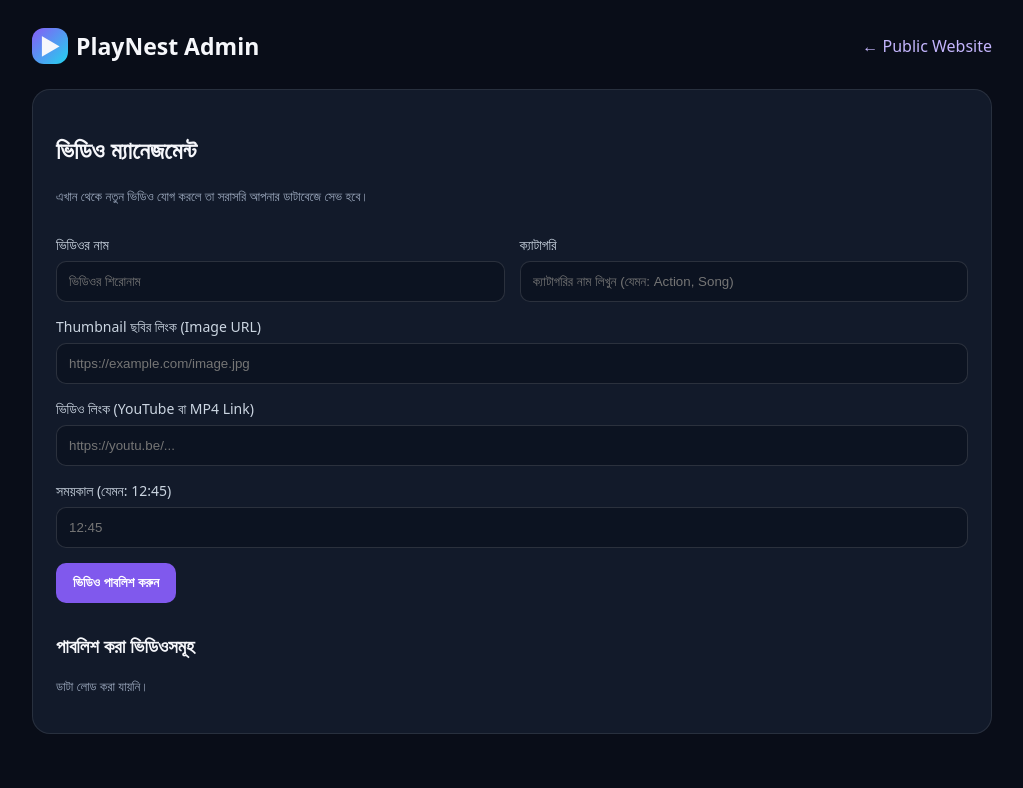
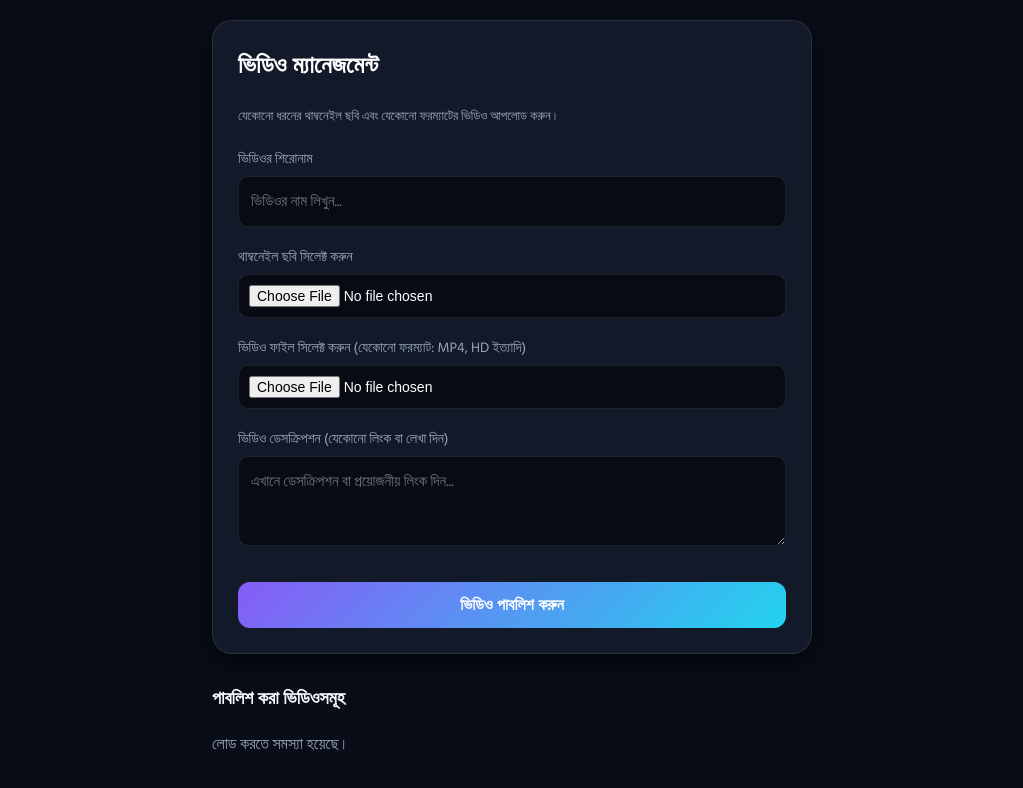
Before and after one commit to rjrubel121rj-netizen/PlayNest, a plain HTML site: page admin.html in a window 1280 px wide. Shown: the whole page, without its empty margins (128-1151 px from the left). Drawn offline with Linux system fonts and the light colour scheme; no server answers.

Commit message:
Refactor admin.html for improved structure and styling

```diff
--- a/admin.html
+++ b/admin.html
@@ -1,98 +1,154 @@
 <!DOCTYPE html>
-<html lang="bn"><head><meta charset="UTF-8"><meta name="viewport" content="width=device-width,initial-scale=1"><meta name="theme-color" content="#090d18"><title>PlayNest Admin</title>
+<html lang="bn">
+<head>
+<meta charset="UTF-8">
+<meta name="viewport" content="width=device-width,initial-scale=1">
+<title>PlayNest — অ্যাডমিন প্যানেল</title>
+<link href="https://fonts.googleapis.com/css2?family=Hind+Siliguri:wght@400;600;700&display=swap" rel="stylesheet">
 <style>
-*{box-sizing:border-box}body{margin:0;background:#090d18;color:#f6f7fb;font-family:system-ui,sans-serif}.wrap{max-width:1000px;margin:auto;padding:28px 20px}.top{display:flex;justify-content:space-between;align-items:center;gap:15px;flex-wrap:wrap}.brand{font-size:23px;font-weight:850}.brand span{display:inline-grid;place-items:center;background:linear-gradient(135deg,#875cf6,#22d3ee);width:36px;height:36px;border-radius:12px;margin-right:8px}.link{color:#c4b5fd;text-decoration:none}.panel{margin-top:25px;background:#121a2a;border:1px solid #ffffff18;border-radius:18px;padding:23px}.muted{color:#9ba8bd;font-size:13px;line-height:1.6}label{display:block;margin:15px 0 7px;color:#cbd5e1;font-size:14px}input{width:100%;padding:12px;border:1px solid #ffffff20;background:#0c1321;color:white;border-radius:10px}button{background:#8059ed;color:white;border:0;border-radius:10px;padding:12px 17px;font-weight:700;cursor:pointer;margin-top:15px}.row{display:grid;grid-template-columns:1fr 1fr;gap:15px}
-.video-item { background: #0c1321; padding: 12px; border-radius: 10px; margin-top: 10px; display: flex; justify-content: space-between; align-items: center; }
-.del-btn { background: #ef4444; padding: 6px 12px; font-size: 12px; margin: 0; }
-@media(max-width:600px){.row{grid-template-columns:1fr}}
-</style></head><body>
-<div class="wrap"><div class="top"><div class="brand"><span>▶</span>PlayNest Admin</div><a class="link" href="index.html">← Public Website</a></div>
-<section class="panel"><h1>ভিডিও ম্যানেজমেন্ট</h1><p class="muted">এখান থেকে নতুন ভিডিও যোগ করলে তা সরাসরি আপনার ডাটাবেজে সেভ হবে।</p>
-<div class="row"><div><label for="title">ভিডিওর নাম</label><input id="title" placeholder="ভিডিওর শিরোনাম"></div><div><label for="category">ক্যাটাগরি</label><input id="category" placeholder="ক্যাটাগরির নাম লিখুন (যেমন: Action, Song)"></div></div>
+:root{--bg:#090d18;--panel:#121a2a;--muted:#9ba8bd;--line:#ffffff18;--purple:#875cf6;--cyan:#22d3ee}
+*{box-sizing:border-box}
+body{margin:0;background:var(--bg);color:#f7f8fc;font-family:'Hind Siliguri',sans-serif;padding:20px}
+.wrap{max-width:600px;margin:auto}
+.box{background:var(--panel);border:1px solid var(--line);border-radius:20px;padding:25px;box-shadow:0 10px 30px #0009}
+h2{margin-top:0;font-size:24px;color:#fff}
+.form-group{margin-bottom:18px}
+label{display:block;margin-bottom:6px;font-size:14px;color:var(--muted)}
+input[type="text"], textarea {width:100%;padding:12px;background:#080b14;border:1px solid var(--line);border-radius:10px;color:#fff;font-size:15px;font-family:inherit}
+input[type="file"]{width:100%;padding:10px;background:#080b14;border:1px solid var(--line);border-radius:10px;color:#fff;font-size:14px}
+textarea{resize:vertical;height:90px}
+button{width:100%;padding:14px;background:linear-gradient(135deg,var(--purple),var(--cyan));border:0;border-radius:12px;color:#fff;font-size:16px;font-weight:700;cursor:pointer;margin-top:10px}
+button:hover{opacity:0.9}
+.video-list{margin-top:30px}
+.vid-item{background:#080b14;padding:15px;border-radius:12px;border:1px solid var(--line);margin-bottom:12px;display:flex;justify-content:space-between;align-items:center}
+.vid-info h4{margin:0 0 5px;font-size:16px}
+.vid-info p{margin:0;font-size:12px;color:var(--muted)}
+.del-btn{background:#ef4444;color:#fff;border:0;padding:8px 12px;border-radius:8px;cursor:pointer;font-size:13px}
+</style>
+</head>
+<body>
+<div class="wrap">
+<div class="box">
+<h2>ভিডিও ম্যানেজমেন্ট</h2>
+<p style="color:var(--muted);font-size:13px;margin-bottom:20px;">যেকোনো ধরনের থাম্বনেইল ছবি এবং যেকোনো ফরম্যাটের ভিডিও আপলোড করুন।</p>
 
-<label for="thumb">Thumbnail ছবির লিংক (Image URL)</label><input id="thumb" type="url" placeholder="https://example.com/image.jpg">
-<label for="videoUrl">ভিডিও লিংক (YouTube বা MP4 Link)</label><input id="videoUrl" type="url" placeholder="https://youtu.be/...">
-<label for="duration">সময়কাল (যেমন: 12:45)</label><input id="duration" type="text" placeholder="12:45">
+<div class="form-group">
+<label>ভিডিওর শিরোনাম</label>
+<input type="text" id="title" placeholder="ভিডিওর নাম লিখুন...">
+</div>
 
-<button type="button" onclick="uploadVideo()">ভিডিও পাবলিশ করুন</button>
-<div id="status" style="margin-top: 15px; color: #4ade80; font-size: 14px;"></div>
+<div class="form-group">
+<label>থাম্বনেইল ছবি সিলেক্ট করুন</label>
+<input type="file" id="thumbFile" accept="image/*">
+</div>
 
-<div style="margin-top: 30px;">
-    <h3>পাবলিশ করা ভিডিওসমূহ</h3>
-    <div id="videoList">লোড হচ্ছে...</div>
+<div class="form-group">
+<label>ভিডিও ফাইল সিলেক্ট করুন (যেকোনো ফরম্যাট: MP4, HD ইত্যাদি)</label>
+<input type="file" id="videoFile" accept="video/*">
 </div>
-</section></div>
+
+<div class="form-group">
+<label>ভিডিও ডেসক্রিপশন (যেকোনো লিংক বা লেখা দিন)</label>
+<textarea id="desc" placeholder="এখানে ডেসক্রিপশন বা প্রয়োজনীয় লিংক দিন..."></textarea>
+</div>
+
+<button id="uploadBtn">ভিডিও পাবলিশ করুন</button>
+</div>
+
+<div class="video-list">
+<h3 style="font-size:18px;">পাবলিশ করা ভিডিওসমূহ</h3>
+<div id="adminVideoList">লোড হচ্ছে...</div>
+</div>
+</div>
 
 <script>
-    // আপনার ফায়ারবেস ডাটাবেজ লিংকটি নিচে বসান (শেষে '/' রাখবেন না)
 const DB_URL = "https://playnest-f4c56-default-rtdb.firebaseio.com";
 
-    async function uploadVideo() {
+function convertToBase64(file) {
+    return new Promise((resolve, reject) => {
+        const reader = new FileReader();
+        reader.readAsDataURL(file);
+        reader.onload = () => resolve(reader.result);
+        reader.onerror = error => reject(error);
+    });
+}
+
+document.getElementById('uploadBtn').onclick = async () => {
     const title = document.getElementById('title').value.trim();
-        const category = document.getElementById('category').value.trim() || "General";
-        const thumb = document.getElementById('thumb').value.trim();
-        const videoUrl = document.getElementById('videoUrl').value.trim();
-        const duration = document.getElementById('duration').value.trim() || "05:00";
+    const thumbInput = document.getElementById('thumbFile').files[0];
+    const videoInput = document.getElementById('videoFile').files[0];
+    const desc = document.getElementById('desc').value.trim();
 
-        if(!title || !thumb || !videoUrl) {
-            alert("দয়া করে শিরোনাম, থাম্বনেইল লিংক এবং ভিডিও লিংক পূরণ করুন!");
+    if(!title || !thumbInput || !videoInput) {
+        alert('দয়া করে শিরোনাম, থাম্বনেইল ছবি এবং ভিডিও ফাইল দিন!');
         return;
     }
 
-        const videoData = { title, category, thumb, videoUrl, duration, time: Date.now() };
-        document.getElementById('status').innerText = "আপলোড হচ্ছে...";
+    document.getElementById('uploadBtn').textContent = "আপলোড হচ্ছে, দয়া করে অপেক্ষা করুন...";
 
     try {
+        const thumbBase64 = await convertToBase64(thumbInput);
+        const videoBase64 = await convertToBase64(videoInput);
+
+        const videoData = {
+            title: title,
+            thumb: thumbBase64,
+            videoUrl: videoBase64,
+            desc: desc
+        };
+
         let res = await fetch(`${DB_URL}/videos.json`, {
             method: 'POST',
-                headers: { 'Content-Type': 'application/json' },
             body: JSON.stringify(videoData)
         });
+
         if(res.ok) {
-                document.getElementById('status').innerText = "সফলভাবে পাবলিশ হয়েছে!";
-                document.getElementById('title').value = "";
-                document.getElementById('category').value = "";
-                document.getElementById('thumb').value = "";
-                document.getElementById('videoUrl').value = "";
-                document.getElementById('duration').value = "";
-                loadAdminVideos();
+            alert('ভিডিও সফলভাবে পাবলিশ হয়েছে!');
+            location.reload();
         } else {
-                document.getElementById('status').innerText = "আপলোড ব্যর্থ হয়েছে!";
+            alert('আপলোড করতে সমস্যা হয়েছে।');
         }
-        } catch(e) {
-            document.getElementById('status').innerText = "নেটওয়ার্ক ত্রুটি!";
+    } catch(err) {
+        alert('ভিডিও ফাইলের সাইজ খুব বড় হলে ফায়ারবেজে আপলোড সমস্যা হতে পারে। ছোট সাইজ বা কম্প্রেস করা ভিডিও দিন।');
+        document.getElementById('uploadBtn').textContent = "ভিডিও পাবলিশ করুন";
     }
-    }
+};
 
 async function loadAdminVideos() {
-        const list = document.getElementById('videoList');
+    const listDiv = document.getElementById('adminVideoList');
     try {
         let res = await fetch(`${DB_URL}/videos.json`);
         let data = await res.json();
-            list.innerHTML = "";
+        listDiv.innerHTML = "";
         if(!data) {
-                list.innerHTML = "<p class='muted'>কোনো ভিডিও নেই।</p>";
+            listDiv.innerHTML = "<p style='color:var(--muted)'>কোনো ভিডিও নেই।</p>";
             return;
         }
         Object.keys(data).reverse().forEach(key => {
             let v = data[key];
-                let div = document.createElement('div');
-                div.className = 'video-item';
-                div.innerHTML = `<span><b>${v.title}</b> (${v.category})</span> <button class="del-btn" onclick="deleteVid('${key}')">ডিলিট</button>`;
-                list.appendChild(div);
+            listDiv.innerHTML += `
+                <div class="vid-item">
+                    <div class="vid-info">
+                        <h4>${v.title}</h4>
+                        <p>${v.desc ? v.desc.substring(0, 40) + '...' : 'কোনো ডেসক্রিপশন নেই'}</p>
+                    </div>
+                    <button class="del-btn" onclick="deleteVideo('${key}')">ডিলিট</button>
+                </div>
+            `;
         });
     } catch(e) {
-            list.innerHTML = "<p class='muted'>ডাটা লোড করা যায়নি।</p>";
+        listDiv.innerHTML = "<p style='color:var(--muted)'>লোড করতে সমস্যা হয়েছে।</p>";
+    }
+}
+
+window.deleteVideo = async function(key) {
+    if(confirm('সত্যিই ভিডিওটি ডিলিট করতে চান?')) {
+        await fetch(`${DB_URL}/videos/${key}.json`, {method: 'DELETE'});
+        location.reload();
     }
 }
 
 loadAdminVideos();
-
-    async function deleteVid(key) {
-        if(confirm("ভিডিওটি ডিলিট করতে চান?")) {
-            await fetch(`${DB_URL}/videos/${key}.json`, { method: 'DELETE' });
-            loadAdminVideos();
-        }
-    }
 </script>
-</body></html>
+</body>
+</html>
```
Lines whose indentation alone changed are shown as unchanged.
